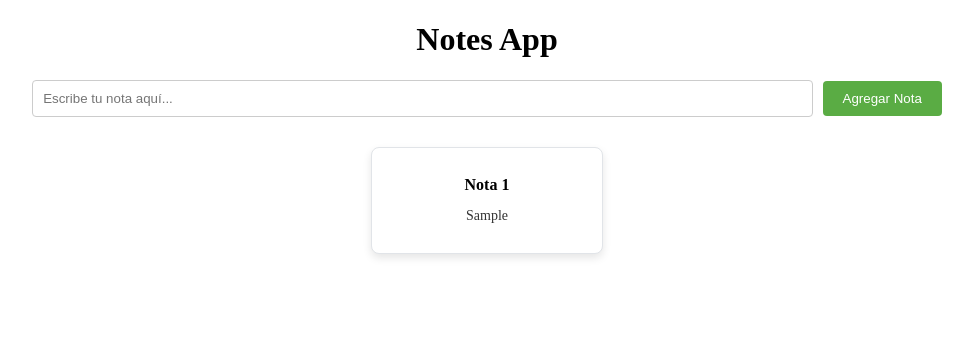
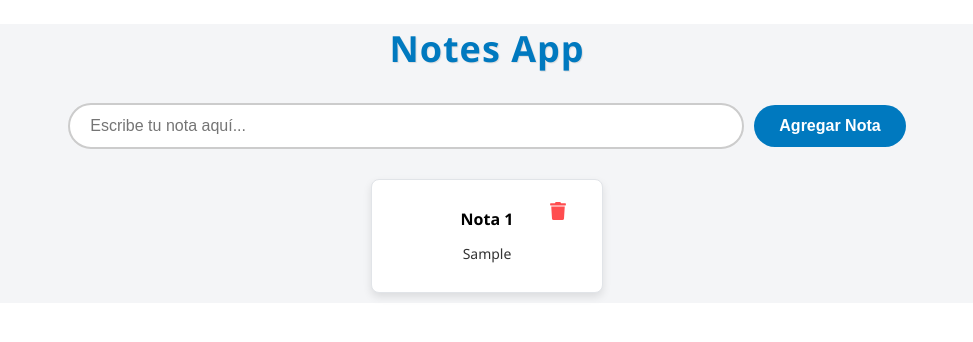
Before and after one commit to povdeveloper/notes-app, a React (Vite) app: page / in a window 1280 px wide. Both pictures are taken after typing "Sample" into the empty fields and a click on the button "Agregar Nota". Shown: the top 342 px of the page, without its empty margins (153-1126 px from the left). Built offline with nearby package versions, Linux system fonts and the light colour scheme.

Commit message:
feat: add delete note function

```diff
--- a/package.json
+++ b/package.json
@@ -11,7 +11,8 @@
   },
   "dependencies": {
     "react": "^18.2.0",
-    "react-dom": "^18.2.0"
+    "react-dom": "^18.2.0",
+    "react-icons": "^5.3.0"
   },
   "devDependencies": {
     "@types/react": "^18.0.37",
--- a/src/App.css
+++ b/src/App.css
@@ -1,7 +1,9 @@
-/* Estilos básicos para la aplicación */
-.app-container {
+
+#root {
+  background-color: #f4f5f7;
+  font-family: 'Segoe UI', Tahoma, Geneva, Verdana, sans-serif;
+  margin: 0;
   text-align: center;
-  margin: 0;
 }
 
 .app-title {
@@ -15,34 +17,41 @@
 
 form {
   margin-bottom: 20px;
+  display: flex;
+  justify-content: center;
+  align-items: center;
+  gap: 10px;
+  flex-wrap: wrap;
 }
 
 input {
-  padding: 10px;
-  width: 60%;
-  border: 1px solid #ccc;
-  border-radius: 4px;
-  margin-right: 10px;
+  padding: 12px 20px;
+  width: 50%;
+  border: 2px solid #ccc;
+  border-radius: 50px;
+  background-color: #ffffff;
+  transition: border-color 0.3s ease, box-shadow 0.3s ease;
+  font-size: 16px;
+  outline: none;
 }
 
 button {
-  padding: 10px 20px;
-  background-color: #5aac44;
-  color: white;
+  padding: 12px 25px;
+  background-color: #0079bf;
+  color: #ffffff;
+  font-size: 16px;
+  font-weight: 600;
   border: none;
-  border-radius: 4px;
+  border-radius: 50px;
   cursor: pointer;
-  transition: background-color 0.3s ease;
-}
-
-button:hover {
-  background-color: #519839;
+  transition: background-color 0.3s ease, transform 0.2s ease;
 }
 
 .notes-container {
   display: flex;
   flex-wrap: wrap;
   justify-content: center;
+  gap: 20px;
 }
 
 .note {
@@ -53,6 +62,7 @@ button:hover {
   margin: 10px;
   width: 200px;
   box-shadow: 0px 4px 8px rgba(0, 0, 0, 0.1);
+  position: relative;
 }
 
 .note-title {
@@ -66,7 +76,18 @@ button:hover {
   color: #333;
 }
 
-/* Añadir transición al input */
+.delete-btn {
+  background: none;
+  border: none;
+  color: #ff4d4f;
+  font-size: 18px;
+  position: absolute;
+  top: 10px;
+  right: 10px;
+  cursor: pointer;
+  transition: color 0.3s ease;
+}
+
 input:focus {
   outline: none;
   border-color: #0079bf;
--- a/src/App.jsx
+++ b/src/App.jsx
@@ -1,32 +1,37 @@
-import { useState, useEffect } from 'react';
-import './App.css';
+import { useState, useEffect } from "react";
+import "./App.css";
+import { FaTrash } from "react-icons/fa";
 
 function App() {
-  // Estado para las notas
   const [notes, setNotes] = useState([]);
-  const [newNote, setNewNote] = useState('');
+  const [newNote, setNewNote] = useState("");
 
   useEffect(() => {
-    const storedNotes = JSON.parse(localStorage.getItem('notes')) || [];
+    const storedNotes = JSON.parse(localStorage.getItem("notes")) || [];
     setNotes(storedNotes);
   }, []);
 
   useEffect(() => {
-    localStorage.setItem('notes', JSON.stringify(notes));
+    localStorage.setItem("notes", JSON.stringify(notes));
   }, [notes]);
 
   const handleAddNote = (e) => {
     e.preventDefault();
-    if (newNote.trim() === '') return;
+    if (newNote.trim() === "") return;
 
     const updatedNotes = [...notes, newNote];
     setNotes(updatedNotes);
-    setNewNote('');
+    setNewNote("");
+  };
+
+  const handleDeleteNote = (index) => {
+    const updatedNotes = notes.filter((_, i) => i !== index);
+    setNotes(updatedNotes);
   };
 
   return (
     <div className="app-container">
-      <h1>Notes App</h1>
+      <h1 className="app-title">Notes App</h1>
 
       <form onSubmit={handleAddNote}>
         <input
@@ -43,6 +48,12 @@ function App() {
           <div key={index} className="note">
             <h2 className="note-title">Nota {index + 1}</h2>
             <p className="note-content">{note}</p>
+            <button
+              className="delete-btn"
+              onClick={() => handleDeleteNote(index)}
+            >
+              <FaTrash />
+            </button>
           </div>
         ))}
       </div>
```
Also changed, not shown: 1 other file (tests, documents, lock files or other folders).
